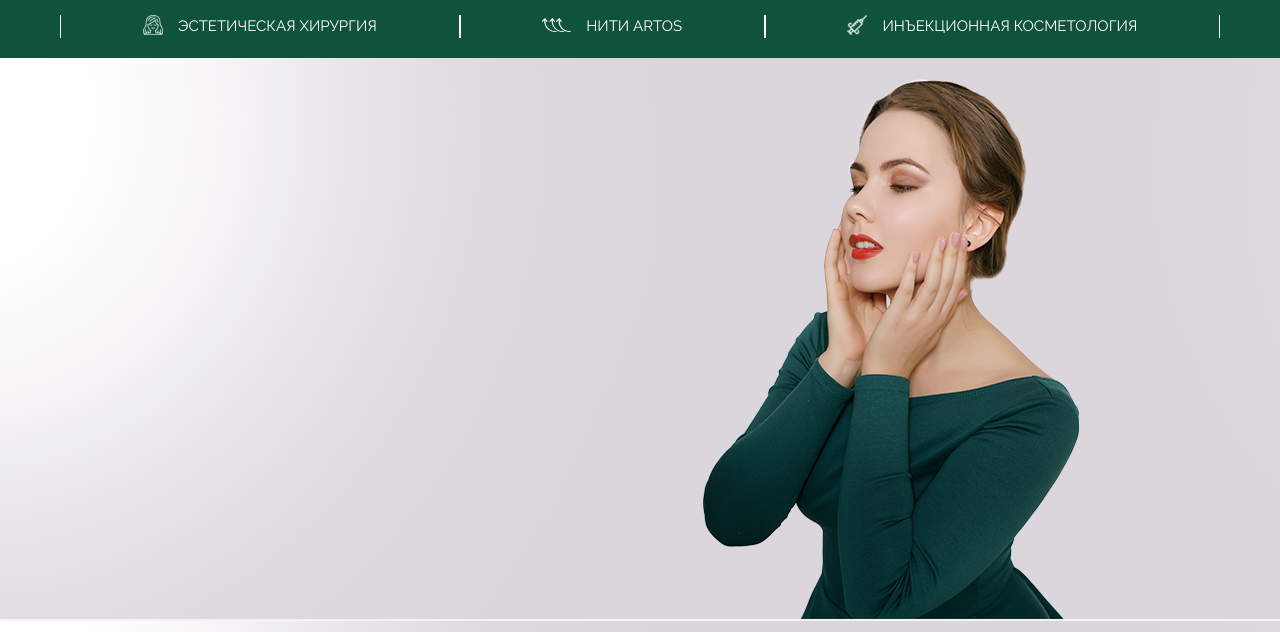
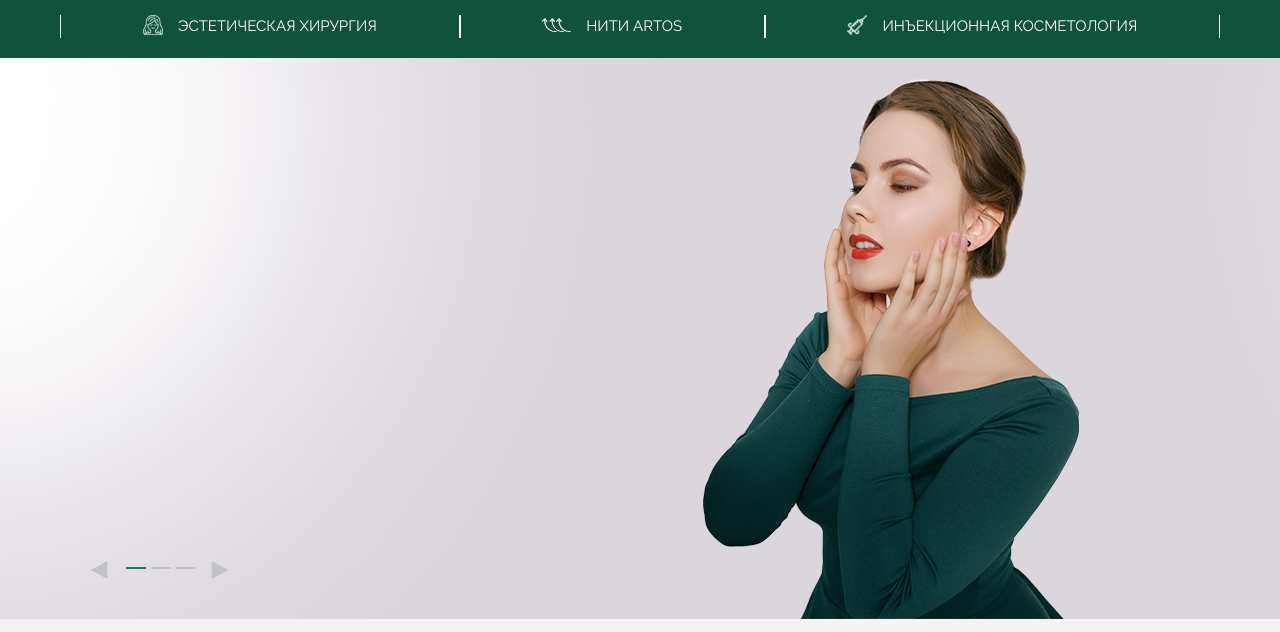
Before and after one commit to graff811/GrampusTestSite, a plain HTML site: page index.html in a window 1280 px wide. Shown: the part 168-800 px from the top of the page. Drawn offline with nearby package versions, Linux system fonts and the light colour scheme.

Commit message:
Slider_1_0_Done

```diff
--- a/css/slider.css
+++ b/css/slider.css
@@ -16,12 +16,44 @@
     border: none;
     box-shadow: none;
 }
-
 .slider .prev, .slider .next{
     cursor: pointer;
 }
-
-.slider .item {
+.slider_controls{
+    position: absolute;
+    left: 0;
+    right: 0;
+    bottom: 40px;
+    display: flex;
+    z-index: 5;
+}
+.move_button{
+    display: block;
+    position: relative;
+    margin-left: 30px;
+    width: 18px;
+    height: 18px;
+}
+.move_button img {
+    position:absolute;
+    width: 18px;
+    height: 18px;
+    left: 0;
+    top: 0;
+}
+.slider_button_first {
+    opacity:0;
+    filter:alpha (opacity=0);
+}
+.move_button:hover img.slider_button_first {
+    opacity:1;
+    filter:alpha (opacity=100);
+}
+.move_button:hover img.slider_button_second, .move_button img.icon_img_second:hover {
+    opacity:0;
+    filter:alpha (opacity=0);
+}
+.slider_item {
     -webkit-animation-name: fade;
     -webkit-animation-duration: 1.5s;
     animation-name: fade;
@@ -43,3 +75,31 @@
         opacity: 1
     }
 }
+.slider_dots {
+    display: flex;
+    align-items: center;
+    margin-left: 8px;
+}
+.slider_dots_item{
+    display: flex;
+    background-color: #c1c4c4;
+    height: 2px;
+    width: 20px;
+    margin-right: 5px;
+    margin-bottom: 5px;
+}
+.prev{
+    margin-right:10px;
+}
+.next{
+    margin-left: 10px;
+}
+.active,
+.slider_dots_item:hover {
+    display: flex;
+    background-color: #197d5c;
+    cursor: pointer;
+}
+.slider_dots_item:hover{
+    background-color: #c1c4c4;
+}
--- a/index.html
+++ b/index.html
@@ -5,6 +5,7 @@
     <meta name="viewport" content="width=device-width, initial-scale=1.0">
     <link rel="stylesheet" href="css/style.css">
     <link rel="stylesheet" href="css/header.css">
+    <link rel="stylesheet" href="css/slider.css">
     <link rel="stylesheet" href="https://fonts.googleapis.com/css2?family=Open+Sans:&display=swap">
     <link rel="stylesheet" href="https://fonts.googleapis.com/css2?family=Raleway:&display=swap" >
     <title>Клиника косметологии "Прообраз"- профессиональные врачи косметологи в Твери</title>
@@ -114,30 +115,34 @@
                     </div>
                 </div>
                 <div class="slider_item">
-                    <img src="img/slider_background.png">
+                    <img src="img/scarlet.jpg">
                     <div class="slide_text">
 
                     </div>
                 </div>
                 <div class="slider_item">
-                    <img src="img/slider_background.png">
+                    <img src="img/look_at_the_sky.jpg">
                     <div class="slide_text">
 
                     </div>
                 </div>
-            </div>
-            <div class="slider_controls">
-                <a class="prev">
-                    <img class="prev_green" src="img/prev_green.png">
-                    <img class="prev_gray" src="img/prev_green.png">
-                </a>
-                <span class="slider_dots_item"></span>
-                <span class="slider_dots_item"></span>
-                <span class="slider_dots_item"></span>
-                <a class="next">
-                    <img class="next_green" src="img/next_gray.png">
-                    <img class="next_gray" src="img/next_gray.png">
-                </a>
+                <div class="slider_controls">
+                    <div class="wrapper">
+                        <a class="move_button prev" onclick="minusSlide()">
+                            <img class="slider_button_first" src="img/prev_green.svg">
+                            <img class="slider_button_second" src="img/prev_gray.svg">
+                        </a>
+                        <div class="slider_dots">
+                            <span class="slider_dots_item" onclick="currentSlide(1)"></span>
+                            <span class="slider_dots_item" onclick="currentSlide(2)"></span>
+                            <span class="slider_dots_item" onclick="currentSlide(3)"></span>
+                        </div>
+                        <a class="move_button next" onclick="plusSlide()">
+                            <img class="slider_button_first" src="img/next_green.svg">
+                            <img class="slider_button_second" src="img/next_gray.svg">
+                        </a>
+                    </div>
+                </div>
             </div>
         </div>
     </main>
--- a/js/scripts.js
+++ b/js/scripts.js
@@ -0,0 +1,34 @@
+var slideIndex = 1;
+showSlides(slideIndex);
+
+function plusSlide() {
+    showSlides(slideIndex += 1);
+}
+
+function minusSlide() {
+    showSlides(slideIndex -= 1);
+}
+
+function currentSlide(n) {
+    showSlides(slideIndex = n);
+}
+
+function showSlides(n) {
+    var i;
+    var slides = document.getElementsByClassName("slider_item");
+    var dots = document.getElementsByClassName("slider_dots_item");
+    if (n > slides.length) {
+      slideIndex = 1
+    }
+    if (n < 1) {
+        slideIndex = slides.length
+    }
+    for (i = 0; i < slides.length; i++) {
+        slides[i].style.display = "none";
+    }
+    for (i = 0; i < dots.length; i++) {
+        dots[i].className = dots[i].className.replace(" active", "");
+    }
+    slides[slideIndex - 1].style.display = "flex";
+    dots[slideIndex - 1].className += " active";
+}
```
Also changed, not shown: img/look_at_the_sky.jpg (added), img/next_gray.svg (added), img/next_green.png (added), img/next_green.svg (added), img/prev_gray.png (added), img/prev_gray.svg (added), img/prev_green.svg (added), img/scarlet.jpg (added).
